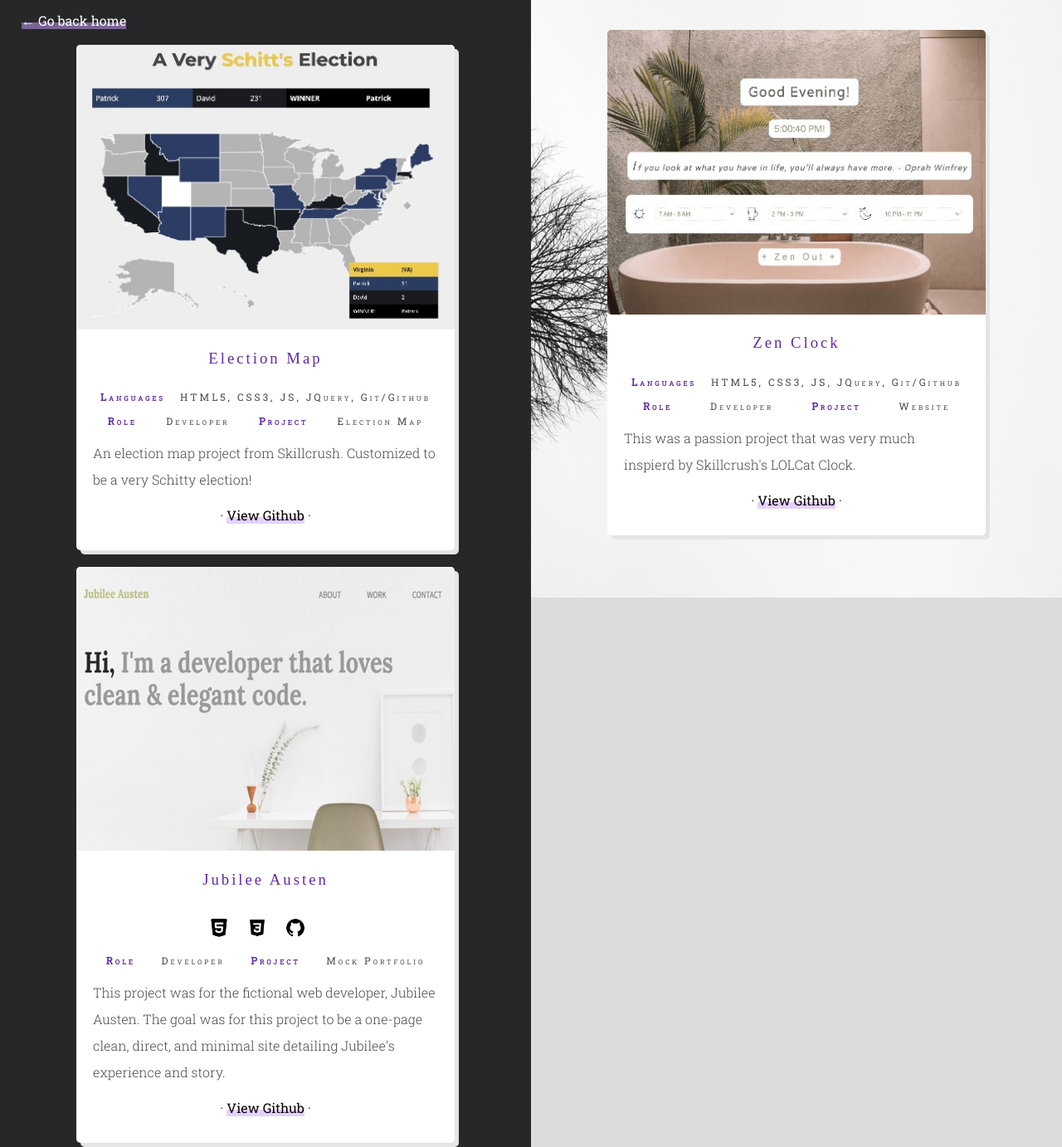
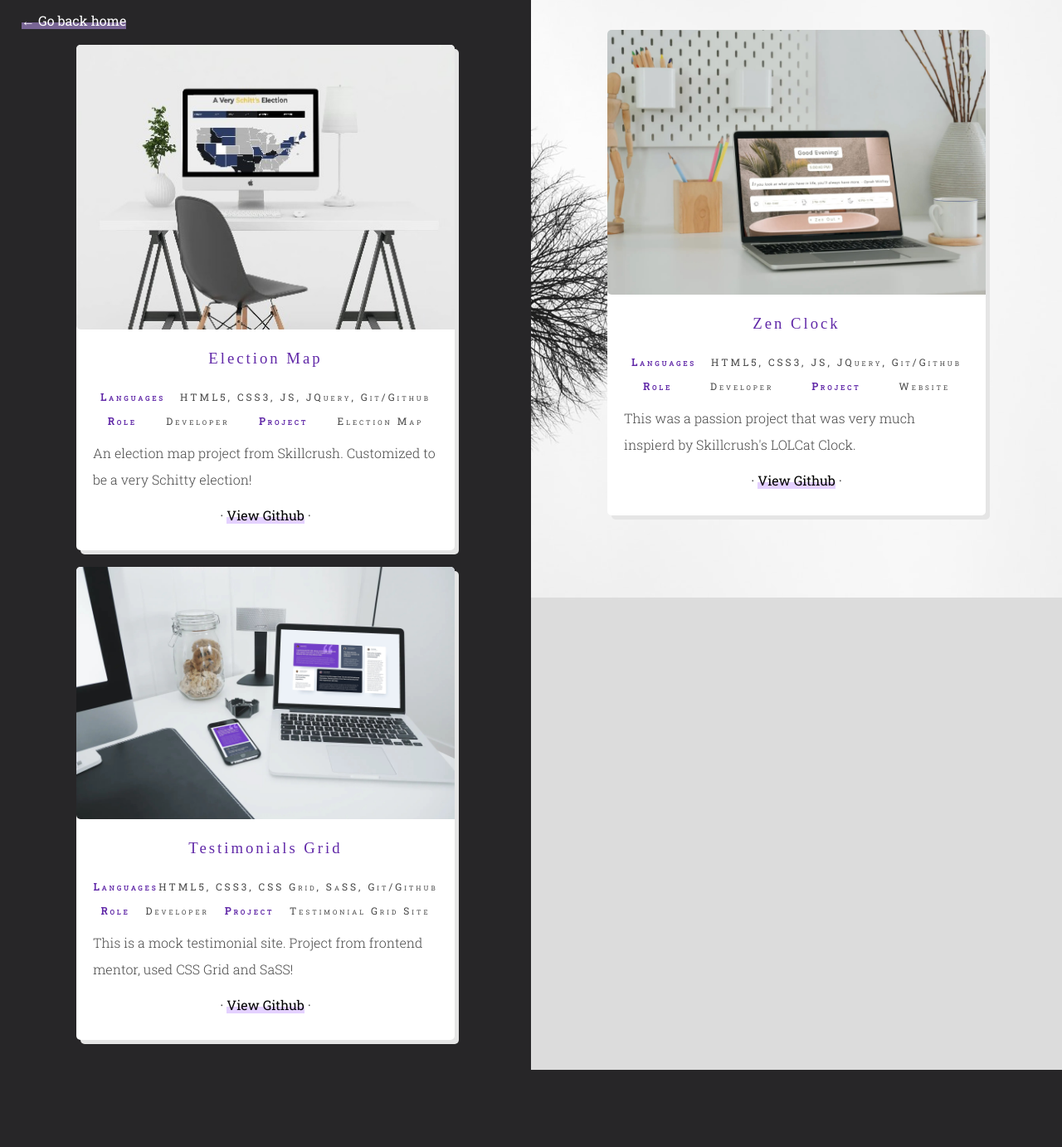
Before and after one commit to Zmarie/portfoliov02, a plain HTML site: page work/index.html in a window 1280 px wide. Shown: the top 1382 px of the page at 83% size. After the commit the page ends 1289 px from the top, so only its background shows below. Drawn offline with nearby package versions, Linux system fonts and the light colour scheme; a web font is replaced by a local one.

Commit message:
Updated portfolio nd screenshots

```diff
--- a/work/index.html
+++ b/work/index.html
@@ -20,21 +20,11 @@
         <section class="work-container">
          <div class="content-work content-inner" id="fade">
             <figure>
-              <img src="../imgs/electionmap.jpg" alt="" />
+              <img src="../imgs/election-map.jpg" alt="" />
             </figure>
             <article>
               <h3>Election Map</h3>
               <div class="info">
-                <!-- <div class="tools-icons">
-                  <figure>
-                    <img src="../imgs/icons8-html-5-48.png" alt="HTML 5" />
-
-                    <img src="../imgs/icons8-css3-48.png" alt="CSS 3" />
-
-                    <img src="../imgs/icons8-github-48.png" alt="Git/Github" />
-                  </figure>
-                </div> -->
-
                 <div class="project-role">
                   <h4>Languages</h4>
                   <span>HTML5, CSS3, JS, JQuery, Git/Github</span>
@@ -56,39 +46,26 @@
             </article>
           </div>
 
-
-
-
-
-
-
-
-
           <div class="content-work content-inner">
             <figure>
-              <img src="../imgs/jubileeausten.jpg" alt="" />
+              <img src="../imgs/testimonials.jpg" alt="" />
             </figure>
             <article>
-              <h3>Jubilee Austen</h3>
+              <h3>Testimonials Grid</h3>
               <div class="info">
-                <div class="tools-icons">
-                  <figure>
-                    <img src="../imgs/icons8-html-5-48.png" alt="HTML 5" />
-
-                    <img src="../imgs/icons8-css3-48.png" alt="CSS 3" />
-
-                    <img src="../imgs/icons8-github-48.png" alt="Git/Github" />
-                  </figure>
+                <div class="project-role">
+                  <h4>Languages</h4>
+                  <span>HTML5, CSS3, CSS Grid, SaSS, Git/Github</span>
                 </div>
 
                 <div class="project-role">
                   <h4>Role</h4>
                   <span>Developer</span>
                   <h4>Project</h4>
-                  <span>Mock Portfolio</span>
+                  <span>Testimonial Grid Site</span>
                 </div>
 
-                <p>This project was for the fictional web developer, Jubilee Austen. The goal was for this project to be a one-page clean, direct, and minimal site detailing Jubilee's experience and story.</p>
+                <p>This is a mock testimonial site. Project from frontend mentor, used CSS Grid and SaSS!</p>
 
                 <div class="links">
                   &middot; <a href="#">View Github</a> &middot;
@@ -104,21 +81,11 @@
         <section class="work-container">
           <div class="content-work content-inner" id="fade2">
             <figure>
-              <img src="../imgs/zenclock.jpg" alt="" />
+              <img src="../imgs/zen-clock.jpg" alt="" />
             </figure>
             <article>
               <h3>Zen Clock</h3>
               <div class="info">
-                <!-- <div class="tools-icons">
-                  <figure>
-                    <img src="../imgs/icons8-html-5-48.png" alt="HTML 5" />
-
-                    <img src="../imgs/icons8-css3-48.png" alt="CSS 3" />
-
-                    <img src="../imgs/icons8-github-48.png" alt="Git/Github" />
-                  </figure>
-                </div> -->
-
                 <div class="project-role">
                   <h4>Languages</h4>
                   <span>HTML5, CSS3, JS, JQuery, Git/Github</span>
```
Also changed, not shown: imgs/testimonials.jpg (added), imgs/zen-clock.jpg (added).
